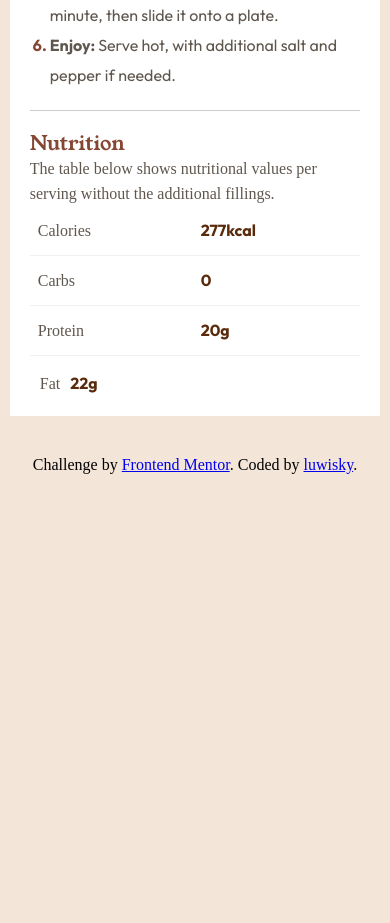
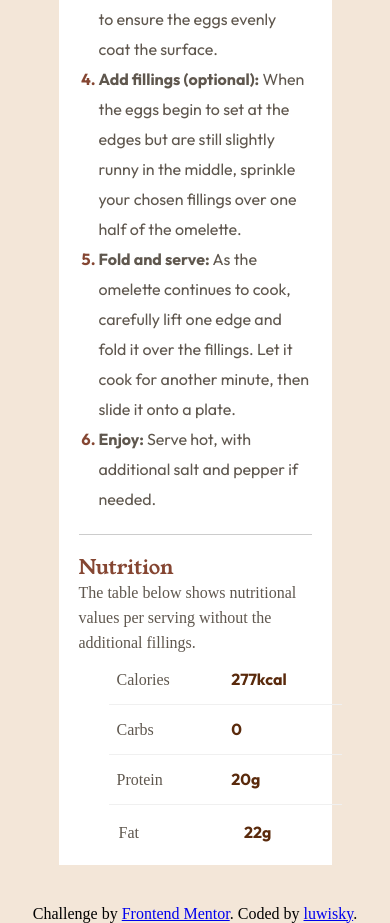
Before and after one commit to Luwisky/Recipe, a plain HTML site: page index.html in a window 390 px wide. Shown: the part 1400-2323 px from the top of the page. Before the commit the page ends 1874 px from the top, so only its background shows below. Drawn offline with Linux system fonts and the light colour scheme.

Commit message:
Add files via upload

```diff
--- a/index.html
+++ b/index.html
@@ -59,9 +59,10 @@
                  </div>
 
                  <div class="nutri">
-                  <h3><span class="color3">Nutrition</span></h3>
-                  <p>The table below shows nutritional values per serving without the additional fillings.</p>
-
+                 <div class="Nutrition">
+                   <h3><span class="color3">Nutrition</span></h3>
+                   <p>The table below shows nutritional values per serving without the additional fillings.</p>
+                 </div>
                   <table class="nutrition-table">
                     <tr>
                       <td>Calories</td>
--- a/styles.css
+++ b/styles.css
@@ -96,7 +96,7 @@ li::marker {
     font-weight: 700;
 }
 
-ol, ul{
+ol{
     list-style-position: outside;
     padding-left: 20px;
 }
@@ -106,23 +106,23 @@ ol li{
 }
 
 ul{
-    padding-left: 40px;
+    padding-left: 30px;
 }
 
 ul li{
-    padding-left: 1px;
+    padding-left: 12px;
 }
 
 .Instruct{
-    border-bottom: 1px solid #ccc;
     padding-bottom: 20px;
     margin-top: 32px;
     margin-bottom: 20px;
     line-height: 30px;
+    border-bottom: 1px solid #ccc;
     font-family: "Outfit", sans-serif;
 }
 
-.nutri{
+.Nutrition{
     gap: 24px;
     line-height: 25px;
 }
@@ -140,6 +140,8 @@ ul li{
 .nutrition-table {
     border-collapse: collapse;
     width: 100%;
+    margin-left: 30px;
+    padding-left: 5px;
 }
 
 .nutrition-table td {
@@ -156,6 +158,7 @@ ul li{
     gap: 20px;
     padding-right: 300px;
     padding-left: 10px;
+    margin-left: 30px;
  }
 
  .fatty{
@@ -168,10 +171,12 @@ ul li{
     text-align: center;
     margin-top: 40px;
  }
- @media (max-width: 480px) {
+
+ /* mobile view */
+ @media (max-width: 600px) {
     .component {
-      width: 95%;
-      margin-top: 48px;
+      width: 70%;
+      height: auto;
     }
 
     .img-container {
@@ -197,8 +202,17 @@ ul li{
       font-size: 20px;
     }
 
+    .ingredients{
+        width: 100%;
+        border-bottom: 1px solid #ccc;
+    }
+
+    .Instruct{
+        width: 100%;
+    }
+
     .fat {
-      padding-right: 10px;
+        padding-right: 105px;
     }
 
     ul {
```
